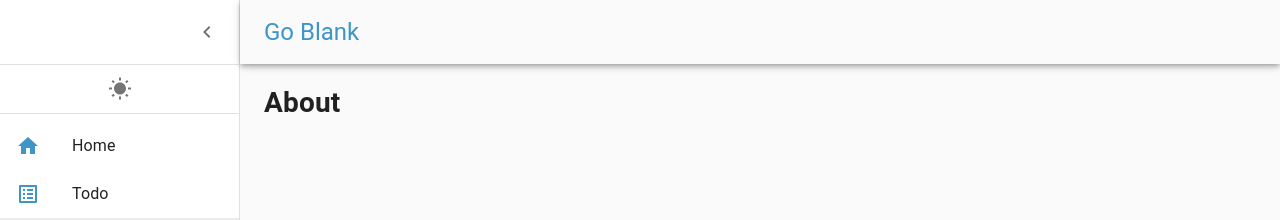
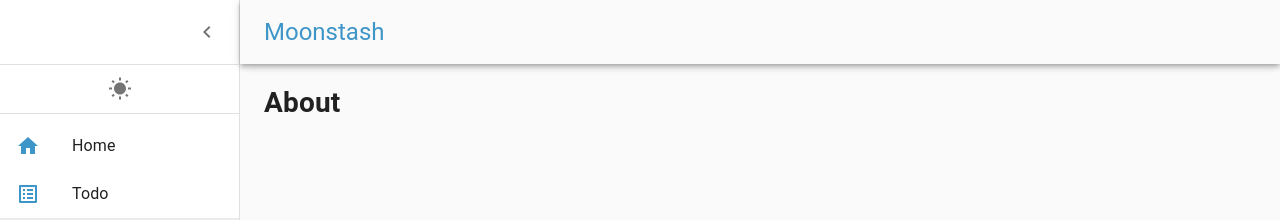
Before and after one commit to marlou-lopez/moonstash, a React (Create React App) app: page /about in a window 1280 px wide. Shown: the top 220 px of the page. Built offline with nearby package versions, Linux system fonts and the light colour scheme.

Commit message:
change header name and clear readme

```diff
--- a/src/components/Navigation.tsx
+++ b/src/components/Navigation.tsx
@@ -147,7 +147,7 @@ const Navigation: React.FC<NavigationProps> = ({ toggleDarkMode }) => {
           </IconButton>
           <Link underline="none" component={RouterLink} to={RouteMap.Home.path}>
             <Typography variant="h5" color="primary">
-              Go Blank
+              Moonstash
             </Typography>
           </Link>
         </Toolbar>
```
Also changed, not shown: 1 other file (tests, documents, lock files or other folders).
